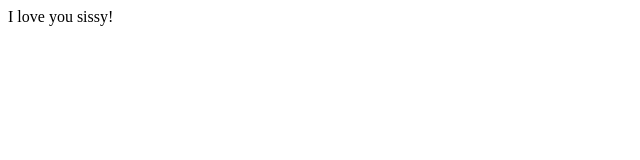
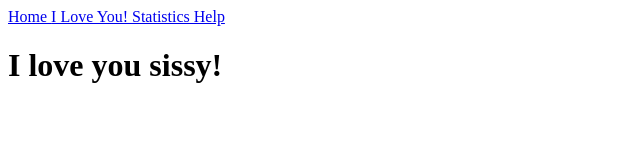
Before and after one commit to aetolles/sissy, a plain HTML site: page iloveyou.html in a window 1280 px wide. Shown: the whole page, without its empty margins (0-640 px from the left). Drawn offline with Linux system fonts and the light colour scheme.

Commit message:
Update iloveyou.html

```diff
--- a/iloveyou.html
+++ b/iloveyou.html
@@ -1,6 +1,27 @@
 <!DOCTYPE html>
 <html>
-   <label>
-        I love you sissy!
-    </label>
+   <body>
+    <div class="navbar">
+        <a href="index.html">
+            <!--<img src="images/home-svgrepo-com.svg" class="icon"></img>-->
+            Home
+        </a>
+        <a href="iloveyou.html">
+            <!--<img src="images/message-lines-svgrepo-com.svg" class="icon"></img>-->
+            I Love You!
+        </a>
+        <a href="stats.html">
+            <!--<img src="images/book-open-svgrepo-com.svg" class="icon"></img>-->
+            Statistics Help
+        </a>
+    </div>
+    <main>
+        <div class="content">
+            <div class="">
+            <h1 class="title">
+                I love you sissy!
+            </h1>
+         <div>
+    </main>
+</body>
 </html>
```
